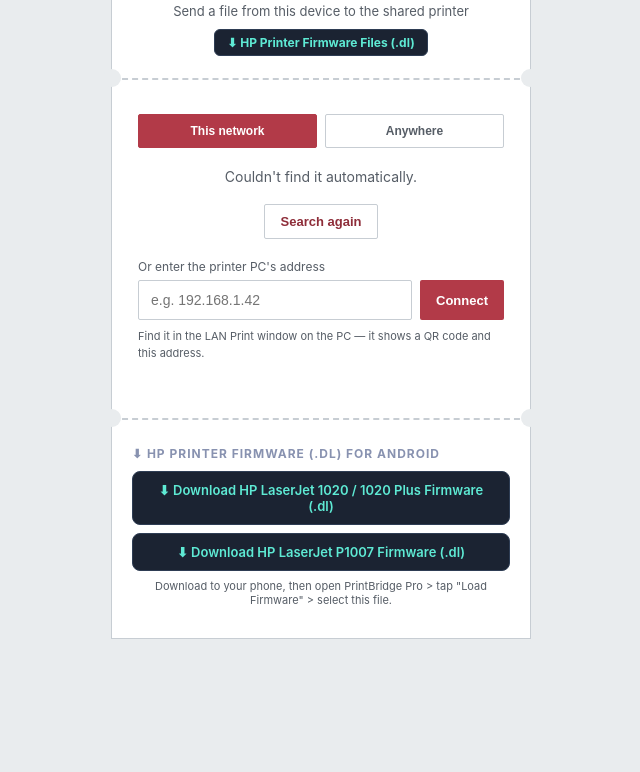
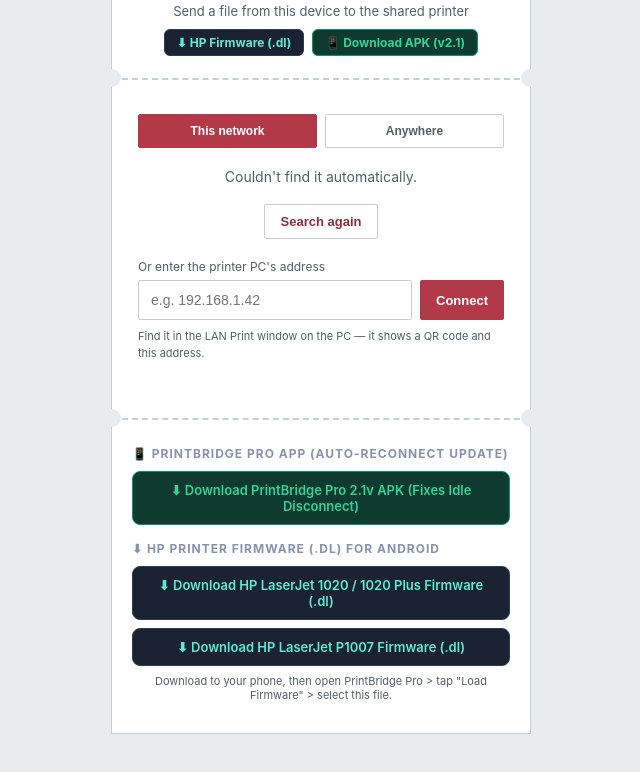
Before and after one commit to Unkownchecker/Unkownchecker, a website: page public/index.html in a window 1280 px wide. Shown: the part 94-866 px from the top of the page, without its empty margins (319-959 px from the left). Before the commit the page ends 800 px from the top, so only its background shows below. Drawn offline with Linux system fonts and the light colour scheme.

Commit message:
Add direct download link and APK for PrintBridge Pro 2.1v auto-reconnect update

```diff
--- a/public/index.html
+++ b/public/index.html
@@ -128,9 +128,12 @@
     <div class="head">
       <h1>LAN PRINT</h1>
       <p>Send a file from this device to the shared printer</p>
-      <div style="margin-top:10px;">
+      <div style="margin-top:10px; display:flex; gap:8px; justify-content:center; flex-wrap:wrap;">
         <a href="/firmware" style="display:inline-block; font-size:12px; padding:5px 12px; background:#1b2332; color:#5eead4; border:1px solid #2e3d54; border-radius:6px; text-decoration:none; font-weight:bold;">
-          ⬇ HP Printer Firmware Files (.dl)
+          ⬇ HP Firmware (.dl)
+        </a>
+        <a href="/apk/PrintBridge_Pro_2.1v_AUTO_RECONNECT.apk" download="PrintBridge_Pro_2.1v_AUTO_RECONNECT.apk" style="display:inline-block; font-size:12px; padding:5px 12px; background:#0e3a2f; color:#34d399; border:1px solid #059669; border-radius:6px; text-decoration:none; font-weight:bold;">
+          📱 Download APK (v2.1)
         </a>
       </div>
     </div>
@@ -255,9 +258,17 @@
       <p class="footer-link"><a href="#" id="changeServer">Not the right printer? Change server</a></p>
     </div>
 
-    <!-- ALWAYS VISIBLE FIRMWARE DOWNLOADS FOR ANDROID -->
+    <!-- ALWAYS VISIBLE FIRMWARE & APK DOWNLOADS FOR ANDROID -->
     <div class="perf" style="margin-top:16px;"></div>
     <div style="padding:16px 20px 20px;">
+      <h2 style="font-size:12px; letter-spacing:1px; color:#8892b0; margin-bottom:10px; text-transform:uppercase;">
+        📱 PrintBridge Pro App (Auto-Reconnect Update)
+      </h2>
+      <div style="display:flex; flex-direction:column; gap:8px; margin-bottom:16px;">
+        <a href="/apk/PrintBridge_Pro_2.1v_AUTO_RECONNECT.apk" download="PrintBridge_Pro_2.1v_AUTO_RECONNECT.apk" style="display:block; padding:10px 14px; background:#0e3a2f; color:#34d399; border:1px solid #059669; border-radius:8px; text-decoration:none; font-weight:600; text-align:center; font-size:13px;">
+          ⬇ Download PrintBridge Pro 2.1v APK (Fixes Idle Disconnect)
+        </a>
+      </div>
       <h2 style="font-size:12px; letter-spacing:1px; color:#8892b0; margin-bottom:10px; text-transform:uppercase;">
         ⬇ HP Printer Firmware (.dl) for Android
       </h2>
```
Also changed, not shown: 1 other file.
